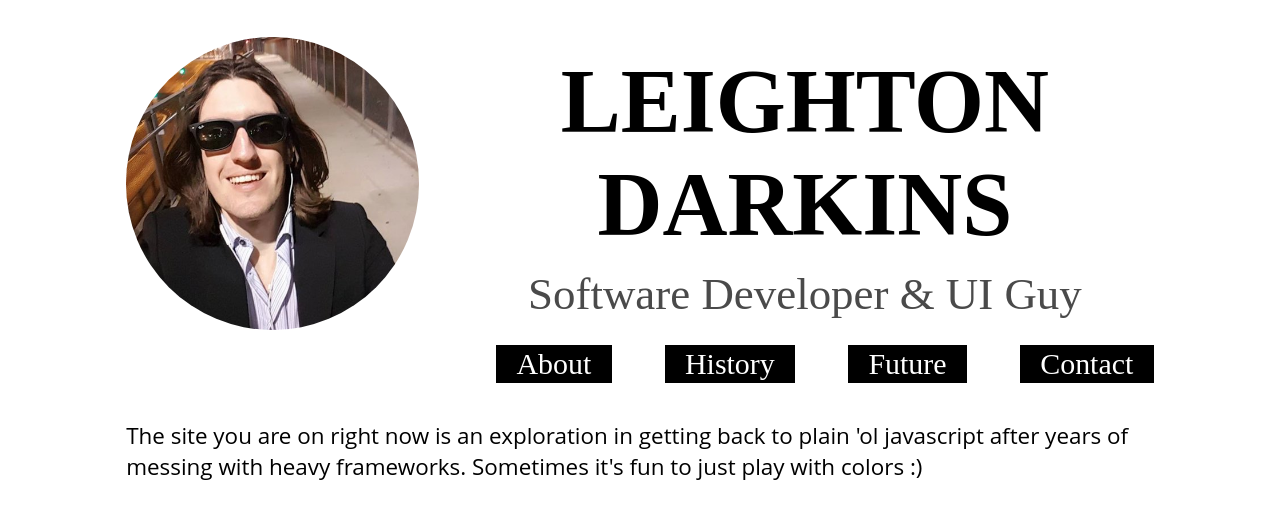
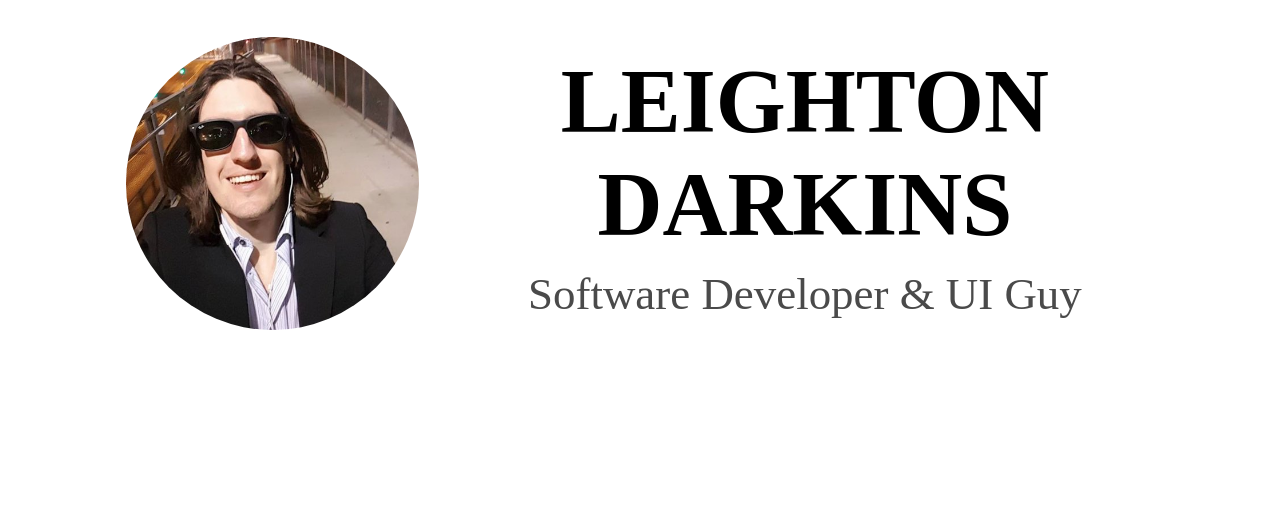
Before and after one commit to LeightonDarkins/LeightonDarkins.github.io, a plain HTML site: page index.html in a window 1280 px wide. Drawn offline with Linux system fonts and the light colour scheme.

Commit message:
LD - Remove Menu And Subtext

```diff
--- a/index.html
+++ b/index.html
@@ -11,12 +11,6 @@
       <section id='Title'>
         <h1>LEIGHTON DARKINS</h1>
         <h2>Software Developer & UI Guy</h2>
-        <ul id='Navigation'>
-          <li>About</li>
-          <li>History</li>
-          <li>Future</li>
-          <li>Contact</li>
-        </ul>
       </section>
     </header>
     <header id='Header-Mobile'>
@@ -24,10 +18,6 @@
       <img id='Logo' src='./picture.jpg' alt='leighton darkins header image'></img>
       <h2>Software Developer & UI Guy</h2>
     </header>
-    <section id='SpeedRound'>
-      <p>The site you are on right now is an exploration in getting back to plain 'ol javascript after years of messing with heavy frameworks. Sometimes it's fun to just play with colors :)</p>
-    </section>
-
     <script src='./script.js'></script>
   </body>
 </html>
```
Also changed, not shown: script.js (+1 -27 lines).
